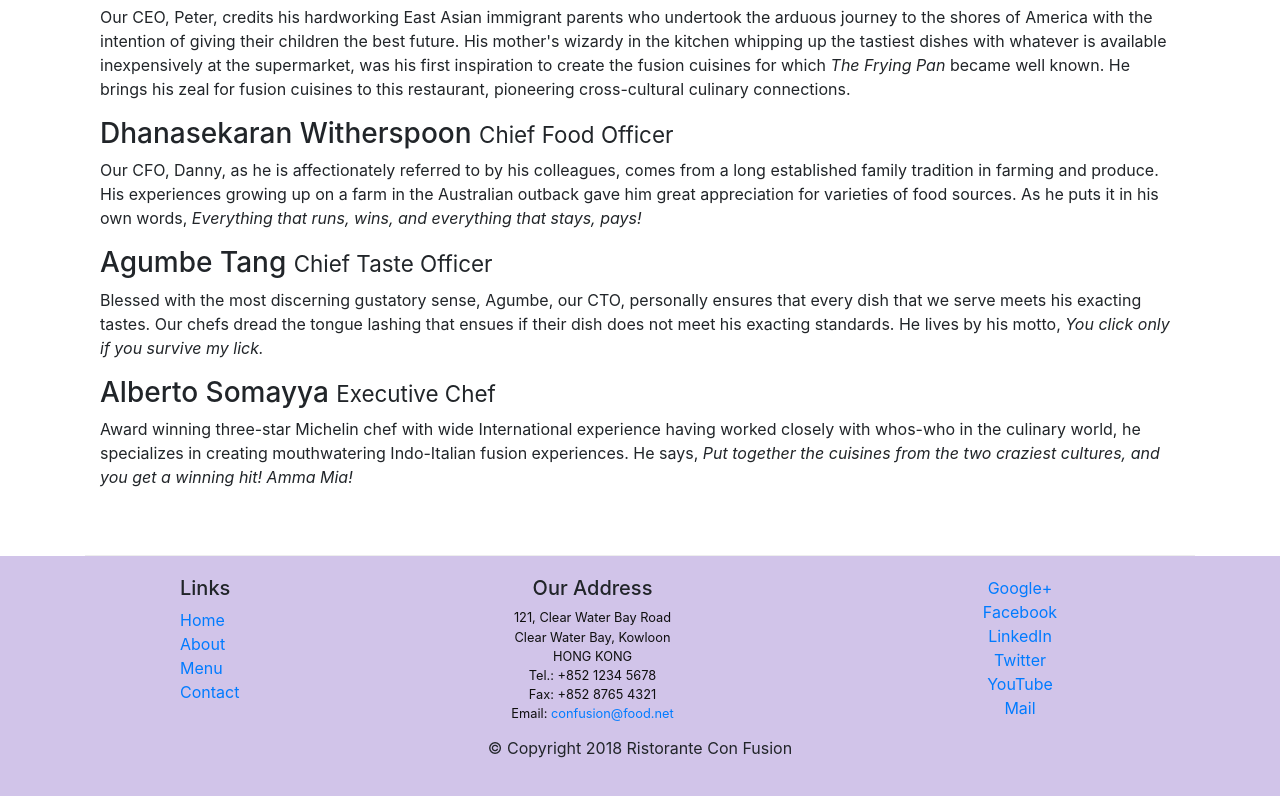
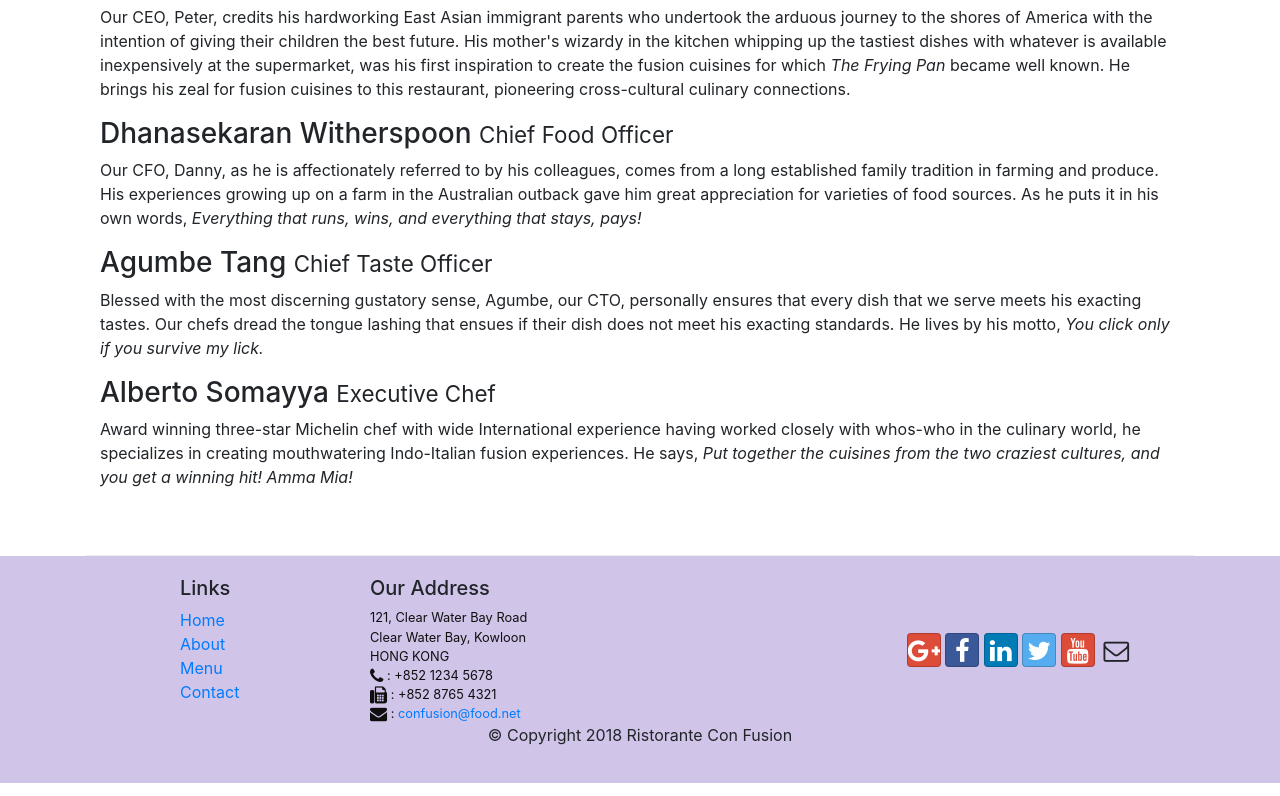
Before and after one commit to manognyabhattaram/conFusion, a website: page aboutus.html in a window 1280 px wide. Shown: the part 998-1794 px from the top of the page. Drawn offline with nearby package versions, Linux system fonts and the light colour scheme.

Commit message:
icon fonts

```diff
--- a/aboutus.html
+++ b/aboutus.html
@@ -9,6 +9,8 @@
 
 <!-- Bootstrap CSS -->
 <link rel="stylesheet" href="node_modules/bootstrap/dist/css/bootstrap.min.css">
+<link rel = "stylesheet" href = "node_modules/font-awesome/css/font-awesome.min.css">
+<link rel = "stylesheet" href = "node_modules/bootstrap-social/bootstrap-social.css">
 <link rel = "stylesheet" href = "css/styles.css">
     <title>Ristorante Con Fusion: About Us</title>
 
@@ -21,13 +23,13 @@
         <button class = "navbar-toggler" type = "button" data-toggle = "collapse" data-target = "#Navbar">
           <span class = "navbar-toggler-icon"></span>
         </button>
-        <a class = "navbar-brand mr-auto" href = "index.html">Ristorante Con Fusion</a>
+        <a class = "navbar-brand mr-auto" href = "#">Ristorante Con Fusion</a>
         <div class = "collase navbar-collapse" id = "Navbar">
           <ul class = "navbar-nav mr-auto">
-            <li class = "nav-item"><a class = "nav-link" href = "index.html">Home</a></li>
-            <li class = "nav-item active"><a class = "nav-link" href = "#">About</a></li>
-            <li class = "nav-item"><a class = "nav-link" href = "#">Menu</a></li>
-            <li class = "nav-item"><a class = "nav-link" href = "#">Contact</a></li>
+            <li class = "nav-item"><a class = "nav-link" href = "index.html"><span class = "fa fa-home fa-lg"></span> Home</a></li>
+            <li class = "nav-item active"><a class = "nav-link" href = "#"><span class = "fa fa-info fa-lg"></span> About</a></li>
+            <li class = "nav-item"><a class = "nav-link" href = "#"><span class = "fa fa-list fa-lg"></span> Menu</a></li>
+            <li class = "nav-item"><a class = "nav-link" href = "#"><span class = "fa fa-address-card fa-lg"></span> Contact</a></li>
           </ul>
         </div>
       </div>
@@ -101,26 +103,25 @@
                         <li><a href="#">Contact</a></li>
                     </ul>
                 </div>
-                <div class = "col-7 col-sm-5 text-center">
+                <div class = "col-7 col-sm-5">
                     <h5>Our Address</h5>
                   <address>
-		              121, Clear Water Bay Road<br>
-		              Clear Water Bay, Kowloon<br>
-		              HONG KONG<br>
-		              Tel.: +852 1234 5678<br>
-		              Fax: +852 8765 4321<br>
-		              Email: <a href="mailto:confusion@food.net">confusion@food.net</a>
-		           </address>
+                  121, Clear Water Bay Road<br>
+                  Clear Water Bay, Kowloon<br>
+                  HONG KONG<br>
+                  <i class = "fa fa-phone fa-lg"></i> : +852 1234 5678<br>
+                  <i class = "fa fa-fax fa-lg"></i> : +852 8765 4321<br>
+                  <i class = "fa fa-envelope fa-lg"></i> : <a href="mailto:confusion@food.net">confusion@food.net</a>
+               </address>
                 </div>
-                <div class = "col-12 col-sm-4 ">
+                <div class = "col-12 col-sm-4 align-self-center">
                     <div class = "text-center">
-                      <ul class = "list-unstyled">
-                        <li><a href="http://google.com/+">Google+</a></li>
-                        <li><a href="http://www.facebook.com/profile.php?id=">Facebook</a></li>
-                        <li><a href="http://www.linkedin.com/in/">LinkedIn</a></li>
-                        <li><a href="http://twitter.com/">Twitter</a></li>
-                        <li><a href="http://youtube.com/">YouTube</a></li>
-                        <li><a href="mailto:">Mail</a></li>
+                        <a class = "btn btn-social-icon btn-google" href="http://google.com/+"><i class = "fa fa-google-plus fa-lg"></i></a>
+                        <a class = "btn btn-social-icon btn-facebook" href="http://www.facebook.com/profile.php?id="><i class = "fa fa-facebook fa-lg"></i></a>
+                        <a class = "btn btn-social-icon btn-linkedin" href="http://www.linkedin.com/in/"><i class = "fa fa-linkedin fa-lg"></i></a>
+                        <a class = "btn btn-social-icon btn-twitter" href="http://twitter.com/"><i class = "fa fa-twitter fa-lg"></i></a>
+                        <a class = "btn btn-social-icon btn-google" href="http://youtube.com/"><i class = "fa fa-youtube fa-lg"></i></a>
+                        <a class = "btn btn-social-icon" href="mailto:"><i class = "fa fa-envelope-o fa-lg"></i></a>
                     </div>
                 </div>
            </div>
--- a/package.json
+++ b/package.json
@@ -15,6 +15,8 @@
   },
   "dependencies": {
     "bootstrap": "^4.5.0",
+    "bootstrap-social": "^5.1.1",
+    "font-awesome": "^4.7.0",
     "jquery": "^3.5.1",
     "popper.js": "^1.12.9"
   }
```
Also changed, not shown: index.html (+18 -17 lines), 1 other file.
